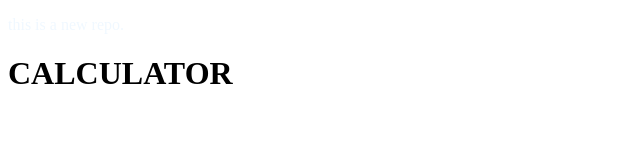
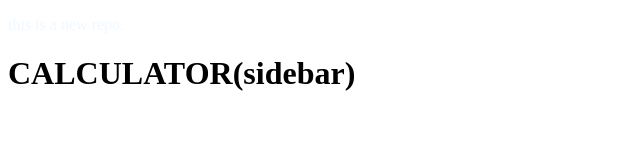
Before and after one commit to ficusreligiosa/Localrepo, a plain HTML site: page index.html in a window 1280 px wide. Shown: the whole page, without its empty margins (0-640 px from the left). Drawn offline with Linux system fonts and the light colour scheme.

```diff
--- a/index.html
+++ b/index.html
@@ -8,6 +8,6 @@
 </head>
 <body>
     <p>this is a new repo.</p>
-    <h1>CALCULATOR</h1>
+    <h1>CALCULATOR(sidebar)</h1>
 </body>
 </html>
```
